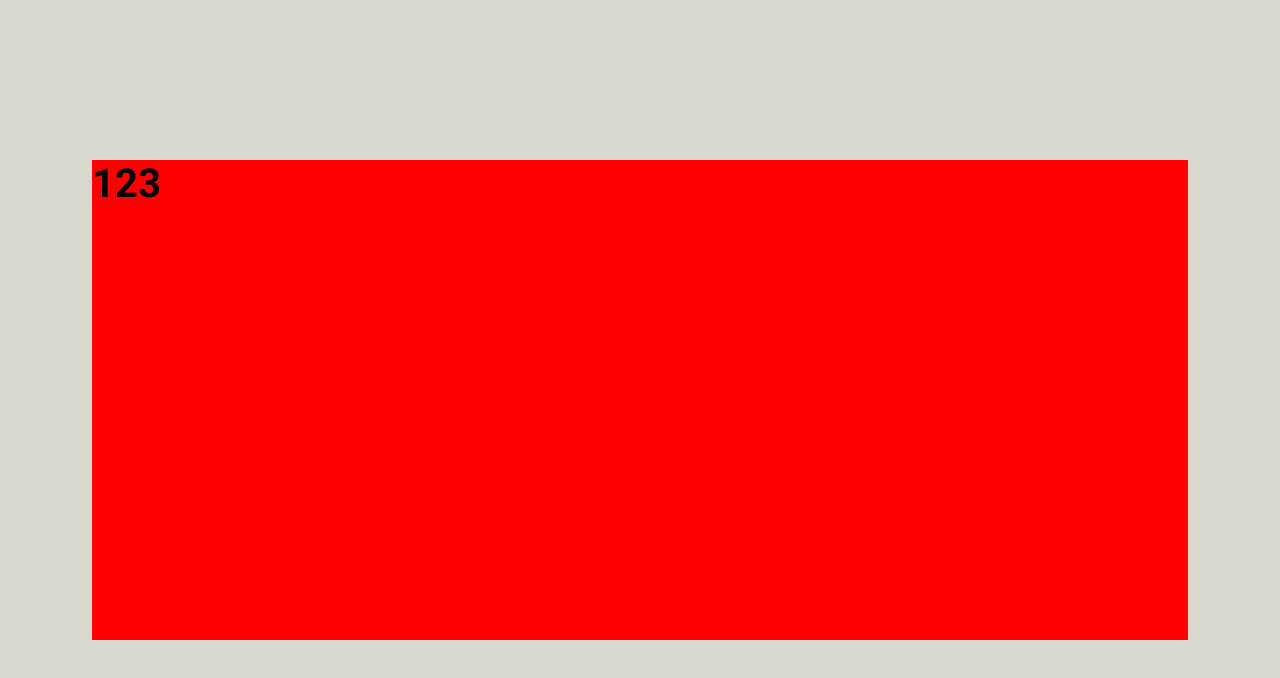
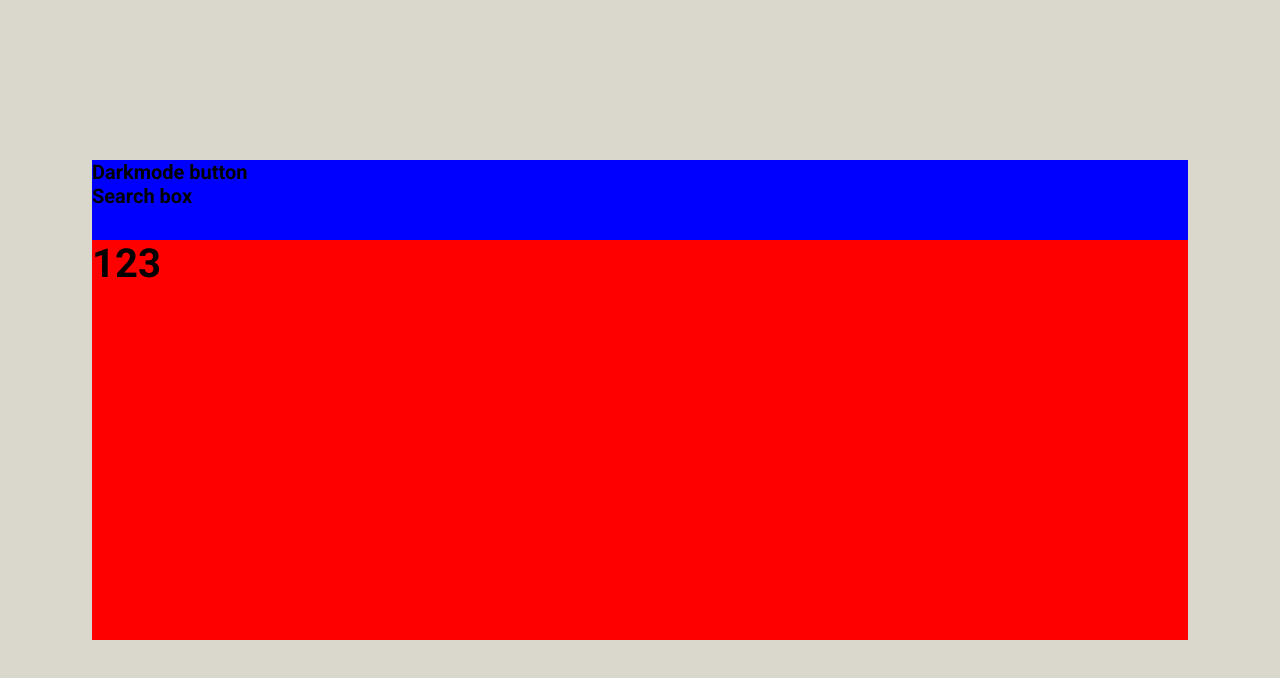
Before and after one commit to rodrigoaraujo7/tech-list, a React (Vite) app: page / in a window 1280 px wide. Shown: the top 678 px of the page. Built offline with nearby package versions, Linux system fonts and the light colour scheme.

Commit message:
react-switcher installed and header container

```diff
--- a/package.json
+++ b/package.json
@@ -10,6 +10,7 @@
   "dependencies": {
     "react": "^17.0.2",
     "react-dom": "^17.0.2",
+    "react-switch": "^6.0.0",
     "styled-components": "^5.3.3"
   },
   "devDependencies": {
--- a/src/App.tsx
+++ b/src/App.tsx
@@ -1,4 +1,5 @@
 import GlobalStyle from './styles/global'
+import Header from './components/Header/Index'
 
 function App() {
   return (
@@ -6,6 +7,7 @@ function App() {
       <GlobalStyle />
 
       <div className="container">
+        <Header />
         <h1>123</h1>
       </div>
     </>
--- /dev/null
+++ b/src/components/Header/Index.tsx
@@ -0,0 +1,15 @@
+import React from "react";
+
+import { Container } from "./styles";
+
+const Header = () => {
+    return(
+        <Container>
+            Darkmode button
+            <br />
+            Search box
+        </Container>
+    )
+};
+
+export default Header;
--- /dev/null
+++ b/src/components/Header/styles.ts
@@ -0,0 +1,6 @@
+import styled from "styled-components";
+
+export const Container = styled.div`
+    background: blue;
+    height: 5rem;
+`
```
Also changed, not shown: 1 other file (tests, documents, lock files or other folders).
